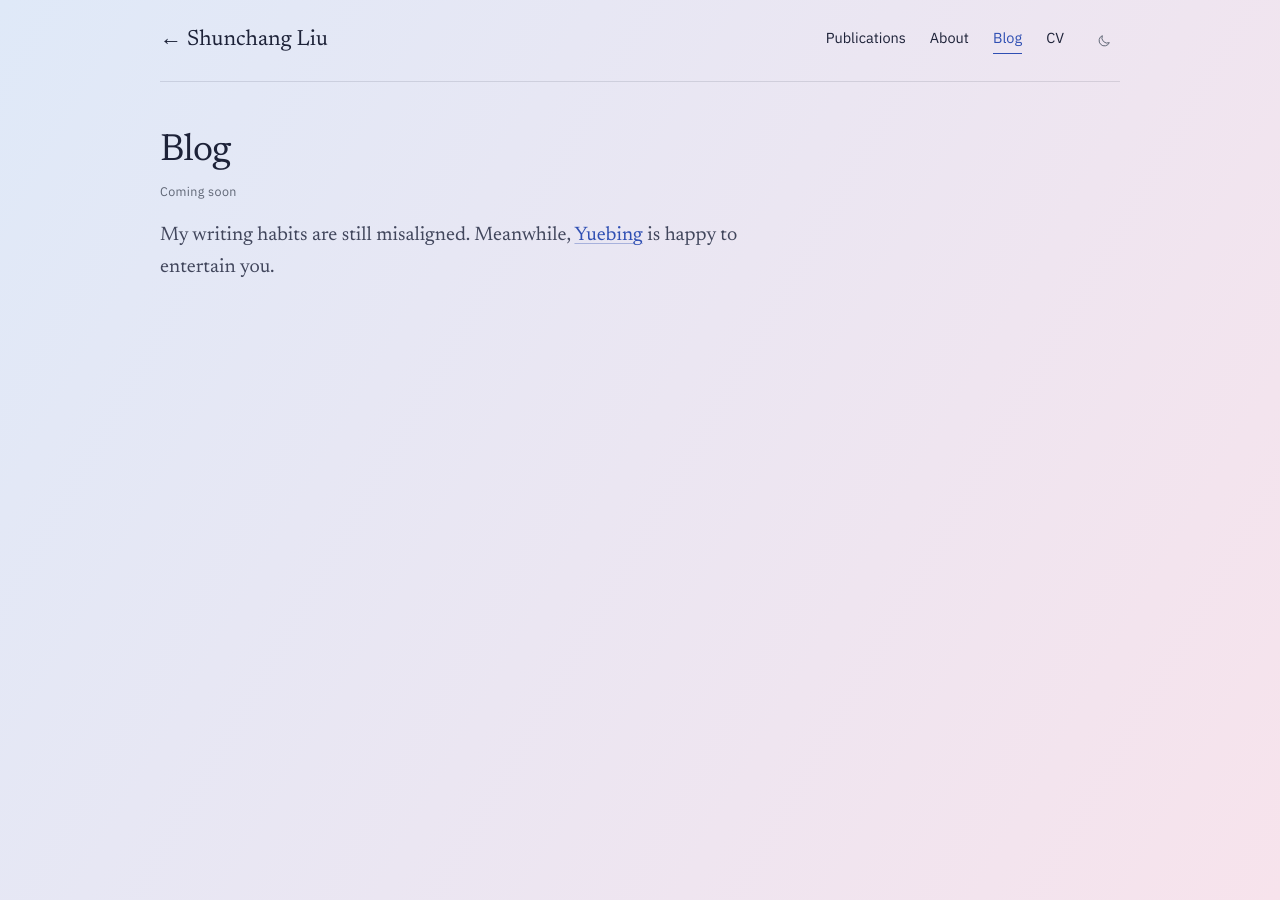
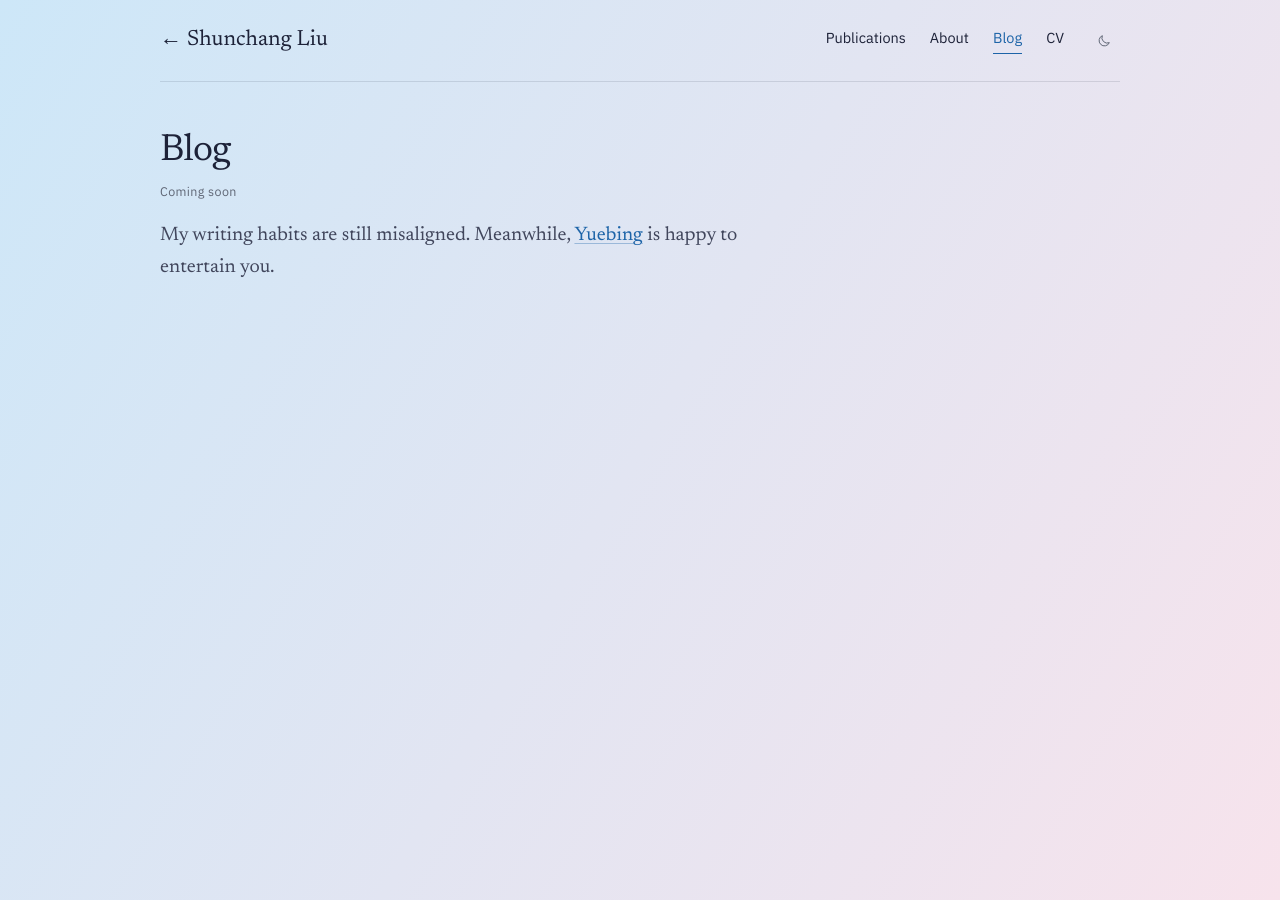
Before and after one commit to shunchang-liu/shunchang-liu.github.io, a Jekyll site: the page built from showcase.html, in a window 1280 px wide. Built offline with Jekyll 4.4.1, drawn with Linux system fonts in a browser that asks for light colours.

Commit message:
Sky-blue page and accent; keep panel year range on one line
Co-Authored-By: Claude Opus 5.5 <noreply@anthropic.com>

```diff
--- a/assets/css/site.css
+++ b/assets/css/site.css
@@ -3,21 +3,21 @@
    [data-theme="dark"] is opt-in. Change --accent / --accent-2 to re-theme. */
 
 :root {
-    --bg: #eef4fc;
-    --page-left: #eef4fc;
+    --bg: #e1f1fc;
+    --page-left: #e1f1fc;
     --page-right: #fcf0f5;
-    --desk: linear-gradient(120deg, #dfe9f8, #f7e3ec);
-    --surface: #e4e9f3;
+    --desk: linear-gradient(120deg, #cde7f8, #f7e3ec);
+    --surface: #d3e8f7;
     --ink: #1d2238;
     --ink-2: #41465c;
     --muted: #5f6675;
-    --accent: #2f4fb3;
+    --accent: #1d64a8;
     --accent-2: #b8336a;
     --accent-2-soft: rgba(184, 51, 106, 0.07);
-    --link-rule: rgba(47, 79, 179, 0.35);
+    --link-rule: rgba(29, 100, 168, 0.35);
     --rule: rgba(29, 34, 56, 0.12);
     --rule-strong: rgba(29, 34, 56, 0.38);
-    --map-low: #cdd7f3;
+    --map-low: #bfe0f6;
     --map-high: #b8336a;
     --spine: rgba(29, 34, 56, 0.06);
     --serif: "Newsreader", Georgia, "Times New Roman", serif;
@@ -27,18 +27,18 @@
 }
 
 :root[data-theme="dark"] {
-    --bg: #141b2e;
-    --page-left: #141b2e;
+    --bg: #10202f;
+    --page-left: #10202f;
     --page-right: #22172a;
-    --desk: linear-gradient(120deg, #0d1222, #1a1020);
+    --desk: linear-gradient(120deg, #0b1825, #1a1020);
     --surface: #222a40;
     --ink: #eceaf2;
     --ink-2: #c7c8d6;
     --muted: #9396a8;
-    --accent: #8fb0ff;
+    --accent: #8fc4ff;
     --accent-2: #ff8fc4;
     --accent-2-soft: rgba(255, 143, 196, 0.12);
-    --link-rule: rgba(143, 176, 255, 0.4);
+    --link-rule: rgba(143, 196, 255, 0.4);
     --rule: rgba(236, 234, 242, 0.12);
     --rule-strong: rgba(236, 234, 242, 0.38);
     --map-low: #2a3352;
@@ -384,10 +384,13 @@ html:not(.js) .panel-bar { display: none; }
 
 .panel-head {
     display: flex;
+    flex-wrap: wrap;
+    gap: 4px 16px;
     align-items: baseline;
     justify-content: space-between;
     margin: 0 0 28px;
 }
+.panel-head > .fact-small, .panel-head > a { white-space: nowrap; }
 .panel-title {
     font-size: 38px;
     line-height: 1.15;
```
